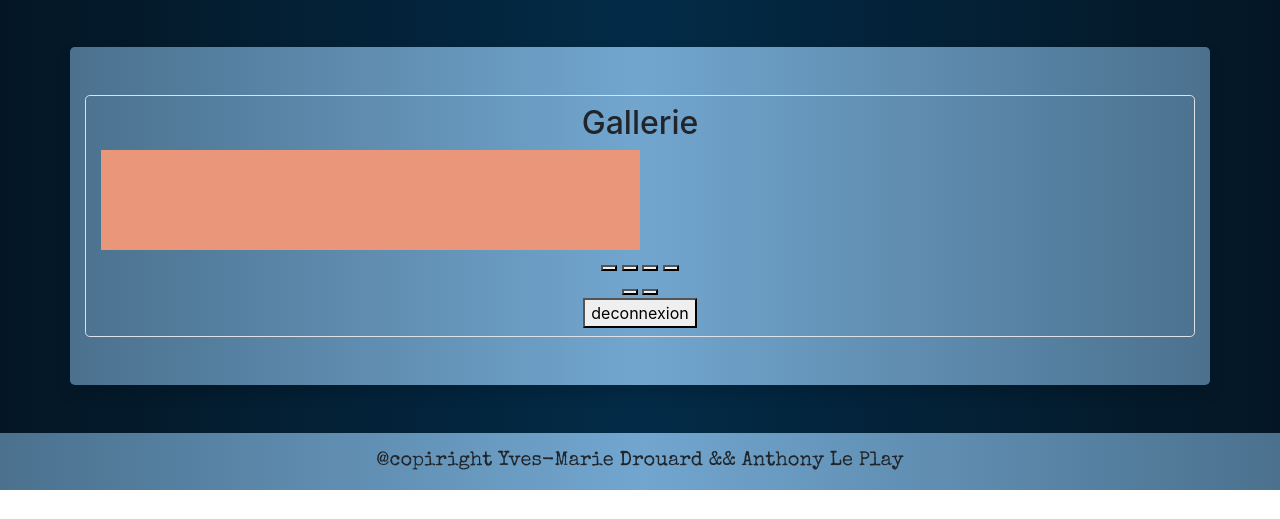
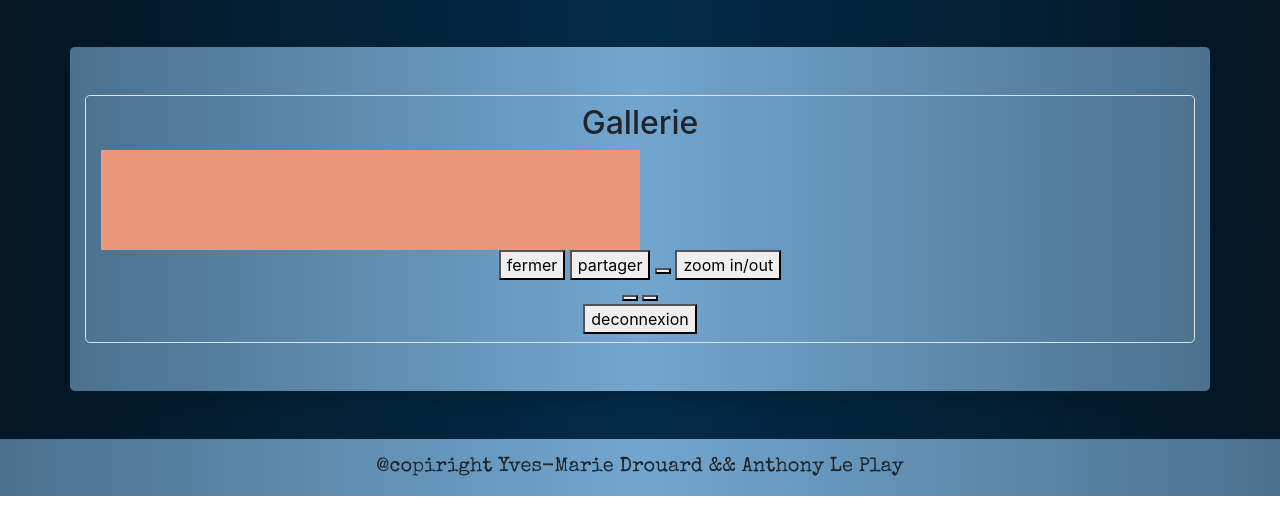
Before and after one commit to yvesmaried/tp-php-upload-img2, a PHP site: page /gallery.php in a window 1280 px wide. Shown: the part 281-800 px from the top of the page. Run offline with PHP 8.4, Linux system fonts and the light colour scheme; some libraries are stand-ins or nearby versions.

Commit message:
le gros commit

```diff
--- a/gallery.php
+++ b/gallery.php
@@ -69,11 +69,11 @@ require_once 'controller\gallery-controller.php';
                                     <div class="pswp__top-bar">
                                            <!--  Controls are self-explanatory. Order can be changed. -->
                                         <div class="pswp__counter"></div>
-                                        <button class="pswp__button pswp__button--close" title="Close (Esc)"></button>
-                                        <button class="pswp__button pswp__button--share" title="Share"></button>
+                                        <button class="pswp__button pswp__button--close" title="Close (Esc)">fermer</button>
+                                        <button class="pswp__button pswp__button--share" title="Share">partager</button>
                                         <button class="pswp__button pswp__button--fs"
                                             title="Toggle fullscreen"></button>
-                                        <button class="pswp__button pswp__button--zoom" title="Zoom in/out"></button>
+                                        <button class="pswp__button pswp__button--zoom" title="Zoom in/out">zoom in/out</button>
                                         <!-- Preloader demo https://codepen.io/dimsemenov/pen/yyBWoR -->
                                         <!-- element will get class pswp__preloader--active when preloader is running -->
                                         <div class="pswp__preloader">
```
